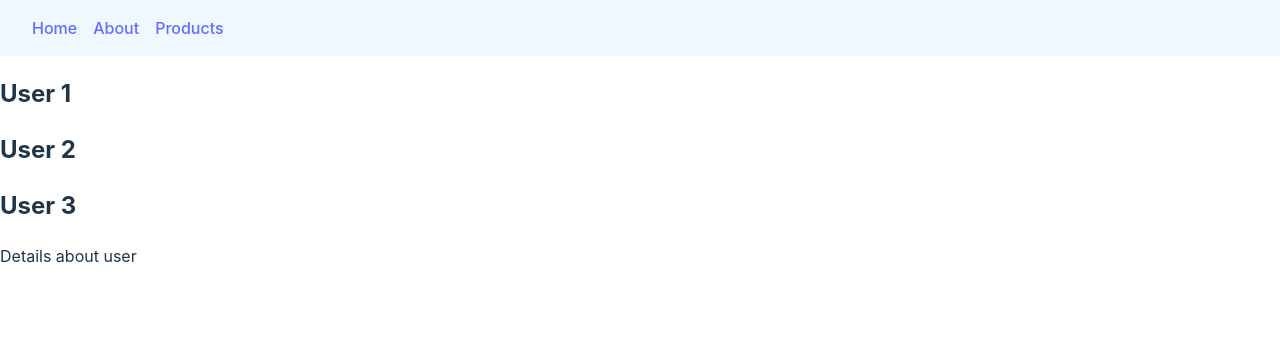
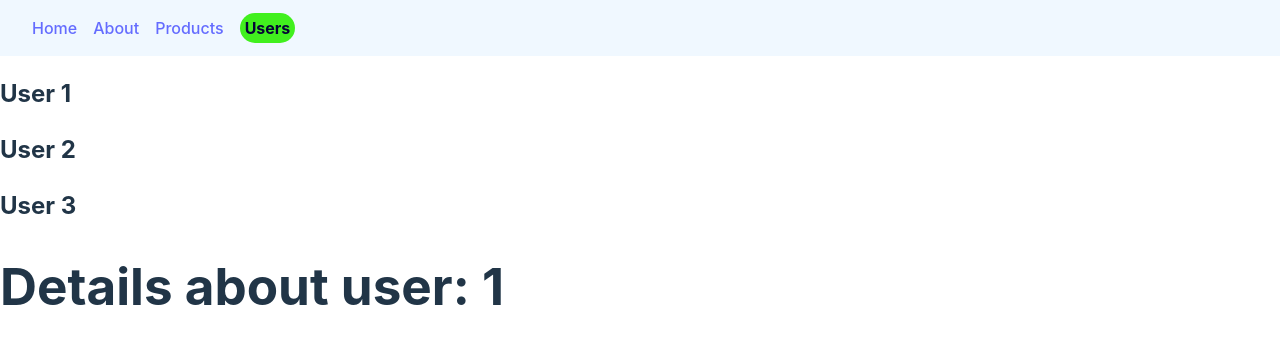
Before and after one commit to sanishkarkee/React-Router-2024, a React (Vite) app: page /users/1 in a window 1280 px wide. Shown: the top 344 px of the page. Built offline with nearby package versions, Linux system fonts and the light colour scheme.

Commit message:
video10: Dynamic Routing and URL Params using useParam() Hooks

```diff
--- a/src/App.jsx
+++ b/src/App.jsx
@@ -33,7 +33,7 @@ function App() {
         <Route path='users/:userId' element={<UserDetails />} />
         <Route path='users/admin' element={<Admin />} />
 
-        OR
+        --------OR--------
 
         */}
 
--- a/src/components/NavBar.jsx
+++ b/src/components/NavBar.jsx
@@ -31,6 +31,10 @@ function NavBar() {
         <NavLink style={navLinkStyles} to='/products'>
           Products
         </NavLink>
+
+        <NavLink style={navLinkStyles} to='/users'>
+          Users
+        </NavLink>
       </nav>
     </>
   );
--- a/src/components/UserDetails.jsx
+++ b/src/components/UserDetails.jsx
@@ -1,7 +1,15 @@
 import React from 'react';
+import { useParams } from 'react-router-dom';
 
 function UserDetails() {
-  return <>Details about user</>;
+  const params = useParams();
+  const userId = params.userId;
+
+  return (
+    <>
+      <h1>Details about user: {userId}</h1>
+    </>
+  );
 }
 
 export default UserDetails;
```
Also changed, not shown: src/components/Users.jsx (line endings or trailing spaces).
